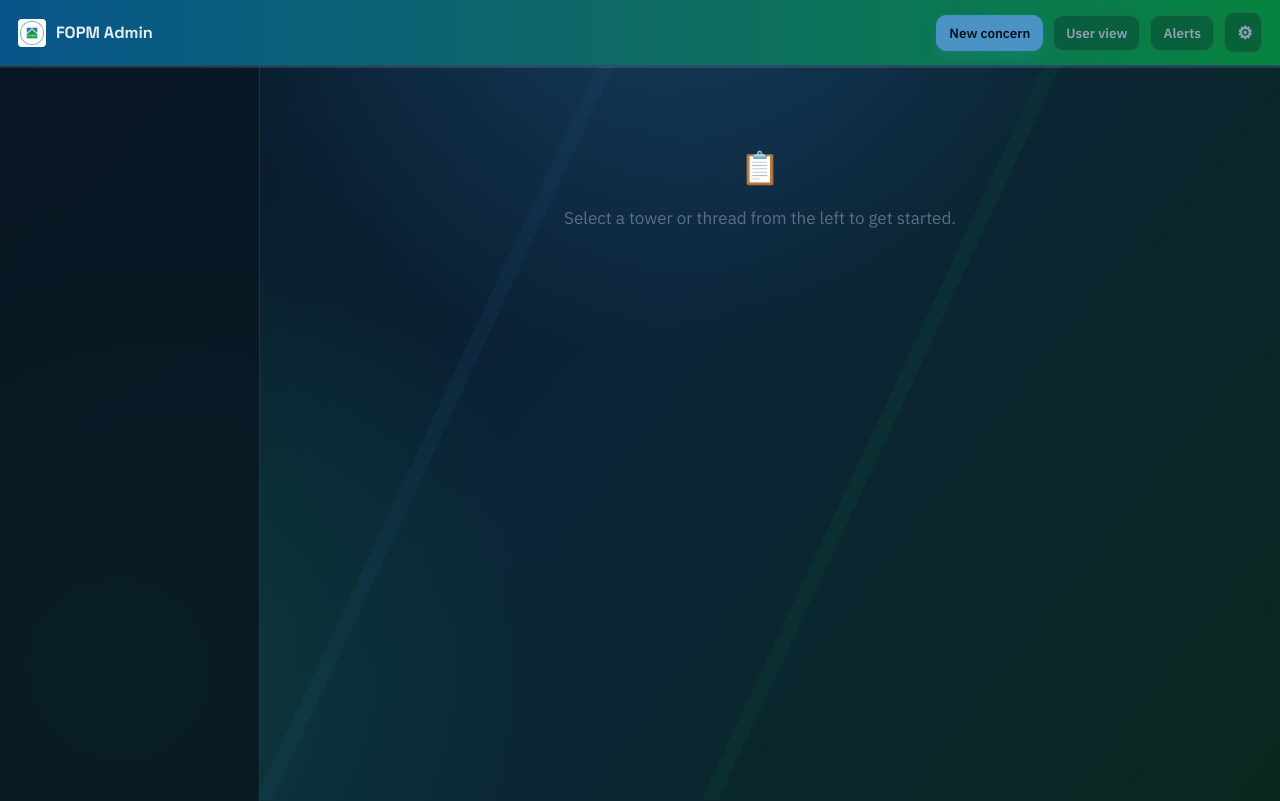
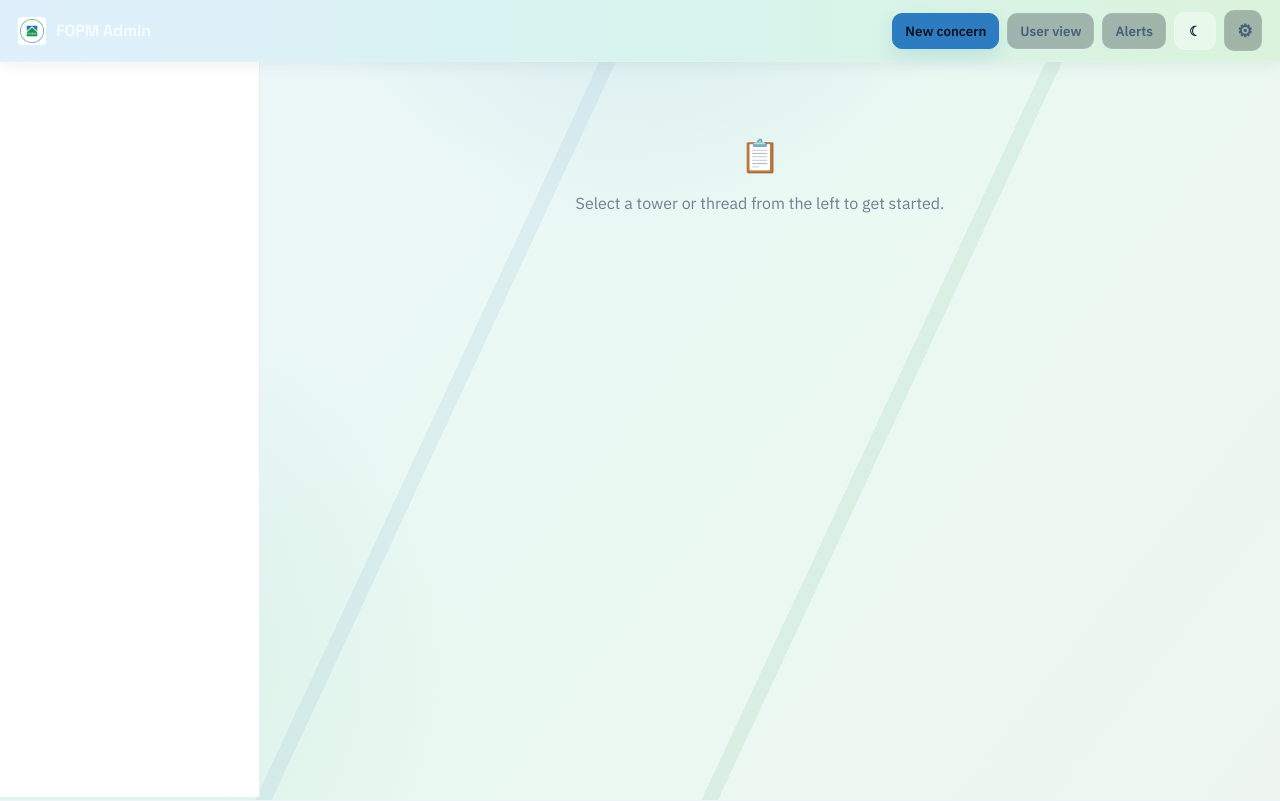
Before and after one commit to razbueno024-ops/project_fopm2, a website: page public/admin.html in a window 1280 px wide. Drawn offline with Linux system fonts and the light colour scheme; no server answers.

Commit message:
Refresh site styling with light and dark mode

```diff
--- a/public/admin.html
+++ b/public/admin.html
@@ -16,6 +16,7 @@
         <button class="btn btn-ghost btn-sm" id="notificationsBtn" aria-label="Notifications">Alerts</button>
         <div id="notificationPanel" class="notification-panel"></div>
       </div>
+      <button class="btn btn-ghost btn-sm theme-toggle" id="themeToggle" type="button" aria-label="Toggle light and dark mode">☀</button>
       <div class="settings-menu">
         <button class="btn btn-ghost btn-sm settings-toggle" id="settingsBtn" type="button" aria-label="Open settings">⚙</button>
         <div class="settings-dropdown" id="settingsDropdown" hidden>
@@ -62,5 +63,27 @@
 
 <script src="/js/api.js"></script>
 <script src="/js/admin.js"></script>
+<script>
+  (() => {
+    const root = document.documentElement;
+    const stored = localStorage.getItem('fopm-theme');
+    const isLight = stored === 'light' || (!stored && window.matchMedia('(prefers-color-scheme: light)').matches);
+    root.setAttribute('data-theme', isLight ? 'light' : 'dark');
+    const themeToggle = document.getElementById('themeToggle');
+    const syncThemeLabel = () => {
+      if (!themeToggle) return;
+      const dark = root.getAttribute('data-theme') !== 'light';
+      themeToggle.textContent = dark ? '☀' : '☾';
+      themeToggle.setAttribute('aria-label', dark ? 'Switch to light mode' : 'Switch to dark mode');
+    };
+    syncThemeLabel();
+    themeToggle?.addEventListener('click', () => {
+      const next = root.getAttribute('data-theme') === 'light' ? 'dark' : 'light';
+      root.setAttribute('data-theme', next);
+      localStorage.setItem('fopm-theme', next);
+      syncThemeLabel();
+    });
+  })();
+</script>
 </body>
 </html>
--- a/public/css/style.css
+++ b/public/css/style.css
@@ -16,14 +16,37 @@
   --text: #E7ECF2;
   --text-dim: #8FA0B5;
   --text-faint: #5C6E85;
-  --accent: #4b93c5; /* default / neutral accent, overridden per tower */
+  --accent: #4b93c5;
   --accent-soft: rgba(75,147,197,0.16);
   --danger: #D64545;
   --good: #4FBE7E;
-  --radius: 10px;
+  --header-bg: linear-gradient(90deg, #07558a 0%, #0d6c63 52%, #07833f 100%);
+  --page-glow: rgba(51,121,184,.34);
+  --page-glow-2: rgba(21,148,71,.24);
+  --panel-glass: rgba(9,24,35,.82);
+  --radius: 12px;
   --font-display: 'Space Grotesk', sans-serif;
   --font-body: 'IBM Plex Sans', sans-serif;
   --font-mono: 'IBM Plex Mono', monospace;
+}
+
+:root[data-theme='light'] {
+  --bg: #edf4f8;
+  --bg-raised: #f7fbff;
+  --bg-card: #ffffff;
+  --line: #d6e3ee;
+  --line-soft: #eaf0f6;
+  --text: #142635;
+  --text-dim: #45607a;
+  --text-faint: #6d7f92;
+  --accent: #2d7bc0;
+  --accent-soft: rgba(45,123,192,0.12);
+  --danger: #d94f4f;
+  --good: #2aa36d;
+  --header-bg: linear-gradient(90deg, #dfeffc 0%, #d7f4ee 52%, #dbf3dc 100%);
+  --page-glow: rgba(45,123,192,.18);
+  --page-glow-2: rgba(42,163,109,.12);
+  --panel-glass: rgba(255,255,255,.88);
 }
 
 *{ box-sizing: border-box; }
@@ -32,14 +55,20 @@ body{
   margin:0;
   background: var(--bg);
   background-image:
-    radial-gradient(circle at 50% -15%, rgba(51,121,184,.34), transparent 42%),
-    radial-gradient(circle at 8% 82%, rgba(21,148,71,.24), transparent 34%),
-    linear-gradient(128deg, #071827 0%, #0b2438 48%, #09291f 100%);
+    radial-gradient(circle at 50% -15%, var(--page-glow), transparent 42%),
+    radial-gradient(circle at 8% 82%, var(--page-glow-2), transparent 34%),
+    linear-gradient(128deg, var(--bg) 0%, #0b2438 48%, #09291f 100%);
   color: var(--text);
   font-family: var(--font-body);
-  line-height: 1.7;
+  line-height: 1.6;
   min-height: 100vh;
-  font-size: 17px;
+  font-size: 16px;
+}
+:root[data-theme='light'] body{
+  background-image:
+    radial-gradient(circle at 50% -15%, rgba(45,123,192,.12), transparent 32%),
+    radial-gradient(circle at 8% 82%, rgba(42,163,109,.1), transparent 28%),
+    linear-gradient(128deg, #edf6fb 0%, #eaf9f3 48%, #edf5ee 100%);
 }
 body::after{
   content:'';
@@ -61,21 +90,29 @@ p{ margin: 0 0 1em; color: var(--text-dim); }
 .wrap{ max-width: 1080px; margin: 0 auto; padding: 32px 24px 80px; }
 .topbar{
   display:flex; align-items:center; justify-content:space-between;
-  gap:18px; padding: 12px 18px; min-height: 62px; border-bottom: 1px solid var(--line);
-  background: linear-gradient(90deg, #07558a 0%, #0d6c63 52%, #07833f 100%);
+  gap:18px; padding: 10px 18px; min-height: 62px; border-bottom: 1px solid rgba(255,255,255,.12);
+  background: var(--header-bg);
   box-shadow: 0 2px 0 rgba(255,255,255,.12);
   position: sticky; top:0; z-index: 30;
 }
-.brand{ display:flex; align-items:center; gap:10px; font-family: var(--font-display); font-weight:700; font-size: 1.02rem; }
+:root[data-theme='light'] .topbar{ box-shadow: 0 2px 16px rgba(14,53,77,.08); }
+.brand{ display:flex; align-items:center; gap:10px; font-family: var(--font-display); font-weight:700; font-size: 1rem; color: #f6fbff; }
 .brand-logo{ width:28px; height:28px; object-fit:contain; border-radius:4px; background:#fff; padding:2px; }
 .brand .flag{ width:10px; height:14px; background: var(--accent); clip-path: polygon(0 0,100% 15%,100% 85%,0 100%); }
 .eyebrow{ font-family: var(--font-mono); font-size:.72rem; text-transform:uppercase; letter-spacing:.14em; color: var(--text-faint); }
 
 .topbar-actions{
-  display:flex; align-items:center; justify-content:flex-end; gap:10px; flex-wrap:nowrap;
+  display:flex; align-items:center; justify-content:flex-end; gap:8px; flex-wrap:nowrap;
   margin-left:auto;
 }
 .topbar-actions > * { flex-shrink:0; }
+
+.theme-toggle{
+  display:inline-flex; align-items:center; justify-content:center;
+  min-width: 42px; width: 42px; height: 38px; padding: 0; border-radius: 10px;
+  background: rgba(10,18,29,.2); border-color: rgba(255,255,255,.18); color: var(--text);
+}
+:root[data-theme='light'] .theme-toggle{ background: rgba(255,255,255,.42); color: var(--text); }
 
 .btn{
   font-family: var(--font-body); font-weight:700; font-size:.9rem;
@@ -131,7 +168,8 @@ p{ margin: 0 0 1em; color: var(--text-dim); }
 #notificationsBtn.has-unread::after{ content: attr(data-unread); position:absolute; top:-6px; right:-6px; min-width:18px; height:18px; border-radius:999px; display:grid; place-items:center; font-size:10px; background:var(--danger); color:#fff; font-weight:700; }
 #notificationsBtn{ position:relative; }
 
-.card{ background: linear-gradient(180deg, rgba(16,44,65,.98), rgba(12,31,47,.96)); border: 1px solid rgba(117,162,186,.18); border-radius: var(--radius); padding: 22px; box-shadow: inset 0 1px 0 rgba(255,255,255,.03), 0 12px 28px rgba(5,15,24,.22); }
+.card{ background: linear-gradient(180deg, rgba(16,44,65,.96), rgba(11,28,40,.96)); border: 1px solid rgba(117,162,186,.18); border-radius: var(--radius); padding: 18px 20px; box-shadow: inset 0 1px 0 rgba(255,255,255,.02), 0 12px 26px rgba(5,15,24,.12); }
+:root[data-theme='light'] .card, :root[data-theme='light'] .thread-row, :root[data-theme='light'] .notification-panel, :root[data-theme='light'] .settings-dropdown, :root[data-theme='light'] .admin-sidebar{ background: var(--bg-card); }
 
 input, textarea, select{
   width:100%; font-family: var(--font-body); font-size: 1rem;
@@ -335,9 +373,9 @@ textarea{ resize: vertical; min-height: 100px; }
 }
 
 /* ---------------- Admin dashboard ---------------- */
-.admin-layout{ display:grid; grid-template-columns: 260px 1fr; min-height: calc(100vh - 65px); max-width: 1700px; margin: 0 auto; }
-.admin-sidebar{ border-right: 1px solid rgba(129,170,195,.18); background: rgba(9,24,35,.82); backdrop-filter: blur(8px); padding: 20px 14px; }
-.admin-main{ padding: 24px 28px 40px; max-width: 1000px; width:100%; }
+.admin-layout{ display:grid; grid-template-columns: 260px minmax(0, 1fr); min-height: calc(100vh - 65px); max-width: 1700px; margin: 0 auto; }
+.admin-sidebar{ border-right: 1px solid rgba(129,170,195,.18); background: var(--panel-glass); backdrop-filter: blur(10px); padding: 18px 12px; }
+.admin-main{ padding: 18px 26px 40px; max-width: 1000px; width:100%; }
 .admin-search{ max-width:520px; margin: 12px 0 18px; }
 .admin-search, .thread-controls input, .thread-controls select{ background: rgba(10,20,31,.7); border: 1px solid rgba(129,170,195,.2); }
 .thread-controls{ display:grid; grid-template-columns:1fr 1fr auto; align-items:end; gap:14px; margin-bottom:16px; }
```
Also changed, not shown: public/index.html (+22 -0 lines), public/thread.html (+22 -0 lines), public/tower.html (+22 -0 lines), test/server.test.js (+2 -1 lines).
